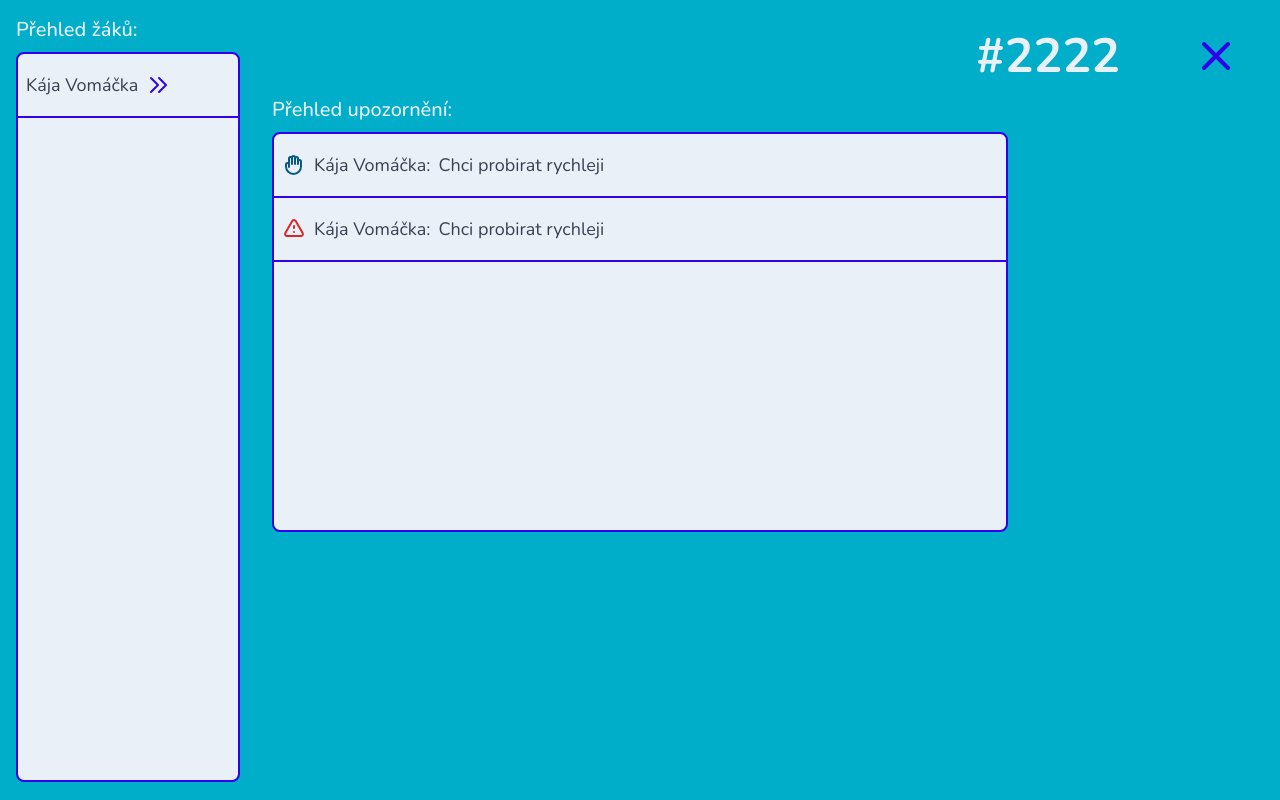
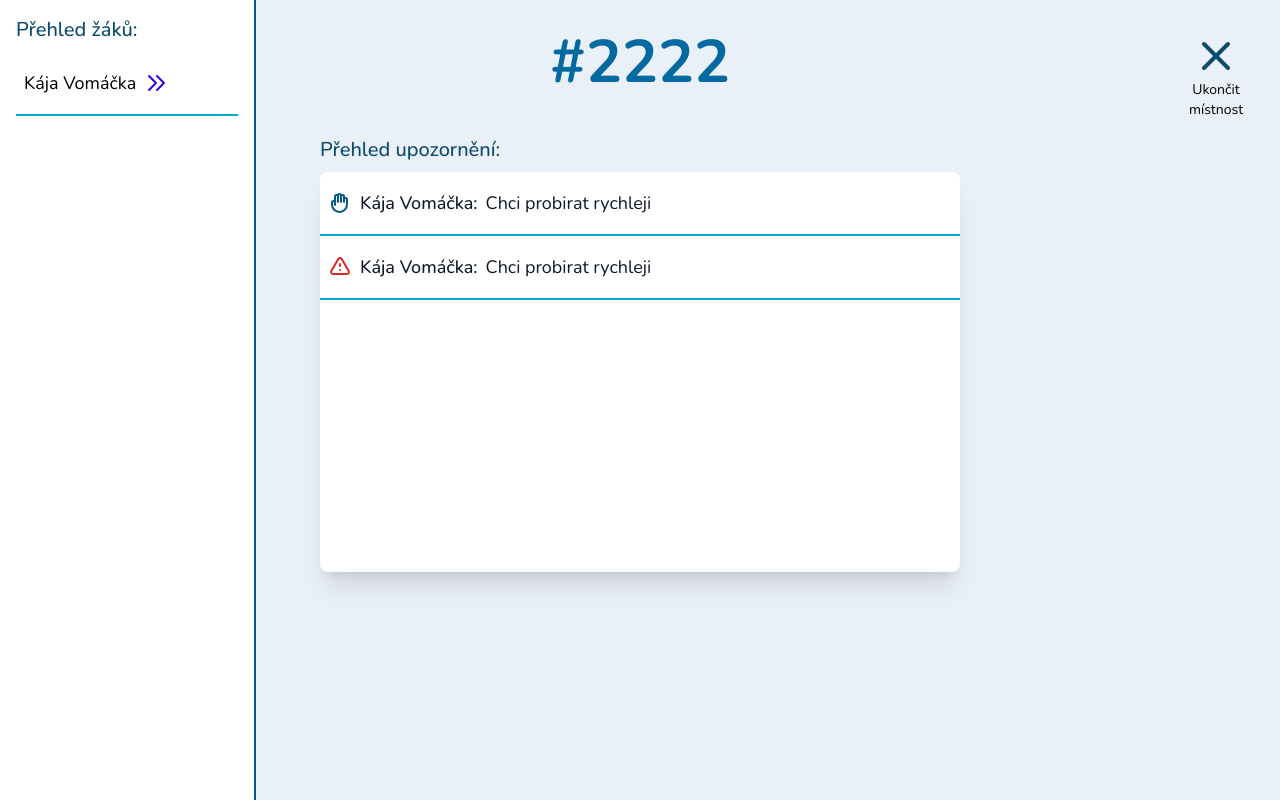
Before and after one commit to burkartd/comenio, a website: page public/ucitel.html in a window 1280 px wide. Drawn offline with nearby package versions, Linux system fonts and the light colour scheme.

Commit message:
dodelavky

```diff
--- a/public/css/style.css
+++ b/public/css/style.css
@@ -6,7 +6,7 @@
 @tailwind utilities;
 
 .tlacitko{
-    @apply bg-comeniodark mx-8 my-4 flex justify-center rounded-xl block;
+    @apply bg-comenioblue mx-8 my-4 flex justify-center rounded-xl block;
 }
 
 .tlacnadpis{
@@ -18,5 +18,5 @@
 }
 
 .zaznam{
-    @apply w-full h-12 border-b-2 border-comeniodark items-center flex text-sm lg:text-base xl:text-lg lg:h-14 xl:h-16;
+    @apply w-full h-12 border-b-2 border-comenioblue items-center flex text-sm lg:text-base xl:text-lg lg:h-14 xl:h-16;
 }
--- a/public/js/index.js
+++ b/public/js/index.js
@@ -1,14 +1,5 @@
 const check = document.querySelector('#check');
 const menu = document.querySelector('#menu');
-
-const socket = io();
-
-// const btn_join = document.getElementById('button');
-
-// btn_join.onclick = function()
-// {
-
-// }
 
 check.addEventListener('click', () => {
     if(menu.classList.contains('hidden')) {
--- a/public/ucitel.html
+++ b/public/ucitel.html
@@ -8,43 +8,44 @@
     <link rel="stylesheet" href="./css/tailwind.css">
 </head>
 <body>
-    <div class="bg-comenioblue font-nunito h-screen grid grid-cols-2 xl:grid-cols-10 auto-rows-min"> <!--container-->
-        <div class="p-8 xl:col-start-9 xl:flex xl:justify-end xl:pt-8 xl:pb-2"> <!--mistnost-->
-            <h1 class="text-comeniowhiteblue text-3xl font-semibold xl:text-5xl lg:text-4xl xl:font-bold">
+    <div class="bg-comeniowhiteblue font-nunito h-screen grid grid-cols-2 xl:grid-cols-10 auto-rows-min"> <!--container-->
+        <div class="p-8 xl:col-start-5 xl:col-span-2 xl:flex xl:justify-center xl:pt-8 xl:pb-2"> <!--mistnost-->
+            <h1 class="text-sky-700 text-3xl font-semibold xl:text-6xl lg:text-4xl xl:font-bold">
                 #2222
             </h1>
         </div>
-        <div class="flex justify-end p-4 items-center pr-6 xl:px-10 xl:col-start-10 xl:pt-8 xl:pb-2"> <!--konec mistnosti-->
+        <div class="flex justify-end xl:justify-center p-4 items-center xl:text-center pr-6 xl:px-4 xl:col-start-10 xl:pt-8 xl:pb-2"> <!--konec mistnosti-->
             <a href="index.html">
-            <svg class="w-12 text-comeniodark" fill="none" stroke="currentColor" viewBox="0 0 24 24" xmlns="http://www.w3.org/2000/svg"><path stroke-linecap="round" stroke-linejoin="round" stroke-width="2" d="M6 18L18 6M6 6l12 12"></path></svg>
+            <svg class="h-12 text-sky-900 xl:self-center xl:mx-auto" fill="none" stroke="currentColor" viewBox="0 0 24 24" xmlns="http://www.w3.org/2000/svg"><path stroke-linecap="round" stroke-linejoin="round" stroke-width="2" d="M6 18L18 6M6 6l12 12"></path></svg>
+            <span class="text-black text-sm px-2 hidden xl:block">Ukončit místnost</span>
             </a>
         </div>
-        <div class="col-span-2 mt-2 mb-4 mx-4 xl:col-span-2 xl:row-span-6 xl:row-start-1 xl:h-[100vh] xl:m-0 xl:p-4"><!--databaze zaku celkove-->
-            <div class="text-comeniowhiteblue text-base font-medium pb-2 xl:text-xl">
+        <div class="xl:bg-white col-span-2 mt-2 mb-4 mx-4 xl:col-span-2 xl:row-span-6 xl:row-start-1 xl:h-[100vh] xl:m-0 xl:p-4 xl:border-r-2 border-sky-800"><!--databaze zaku celkove-->
+            <div class="text-sky-900 text-base font-medium pb-2 xl:text-xl">
                 <span>Přehled žáků:</span>
             </div>
-            <div class="bg-comeniowhiteblue h-52 rounded-lg border-2 border-comeniodark md:h-64 lg:h-72 xl:h-[95%]"><!--actuall databaze zaku-->
+            <div class="bg-white h-52 rounded-lg border-2 border-comeniodark md:h-64 lg:h-72 xl:h-[95%] xl:border-0"><!--actuall databaze zaku-->
                 <div class="zaznam">
-                    <span class="text-gray-700 px-2">Kája Vomáčka </span>
+                    <span class="text-black px-2">Kája Vomáčka </span>
                     <svg class="w-6 text-comeniodark rounded-md" fill="none" stroke="currentColor" viewBox="0 0 24 24" xmlns="http://www.w3.org/2000/svg"><path stroke-linecap="round" stroke-linejoin="round" stroke-width="2" d="M13 5l7 7-7 7M5 5l7 7-7 7"></path></svg>
                 </div>
             </div>
 
         </div>
-        <div class="col-span-2 mt-2 mb-4 mx-4 xl:col-span-6 xl:row-span-3 xl:row-start-2 xl:h-[60vh]"><!--databaze upozorneni celkove-->
-            <div class="text-comeniowhiteblue text-base font-medium pb-2 xl:text-xl">
+        <div class="col-span-2 mt-2 mb-4 mx-4 xl:col-span-6 xl:row-span-3 xl:row-start-2 xl:h-[60vh] xl:mx-16 "><!--databaze upozorneni celkove-->
+            <div class="text-sky-900 text-base font-medium pb-2 xl:text-xl">
                 <span>Přehled upozornění:</span>
             </div>
-            <div class="bg-comeniowhiteblue h-52 rounded-lg border-2 border-comeniodark md:h-64 lg:h-72 xl:h-[50vh]"><!--actuall databaze upozorneni-->
+            <div class="bg-white h-52 rounded-lg border-2 border-sky-700 md:h-64 lg:h-72 xl:h-[50vh] xl:shadow-xl xl:border-0"><!--actuall databaze upozorneni-->
                 <div class="zaznam">
                     <svg class="w-8 text-sky-800 pl-2" fill="none" stroke="currentColor" viewBox="0 0 24 24" xmlns="http://www.w3.org/2000/svg"><path stroke-linecap="round" stroke-linejoin="round" stroke-width="2" d="M7 11.5V14m0-2.5v-6a1.5 1.5 0 113 0m-3 6a1.5 1.5 0 00-3 0v2a7.5 7.5 0 0015 0v-5a1.5 1.5 0 00-3 0m-6-3V11m0-5.5v-1a1.5 1.5 0 013 0v1m0 0V11m0-5.5a1.5 1.5 0 013 0v3m0 0V11"></path></svg>
-                    <span class="text-gray-700 px-2">Kája Vomáčka:</span>
-                    <span class="text-gray-700 ">Chci probirat rychleji</span>
+                    <span class="text-gray-900 px-2 xl:font-medium">Kája Vomáčka:</span>
+                    <span class="text-gray-900 ">Chci probirat rychleji</span>
                 </div>
                 <div class="zaznam">
                     <svg class="w-8 text-red-600 pl-2 " fill="none" stroke="currentColor" viewBox="0 0 24 24" xmlns="http://www.w3.org/2000/svg"><path stroke-linecap="round" stroke-linejoin="round" stroke-width="2" d="M12 9v2m0 4h.01m-6.938 4h13.856c1.54 0 2.502-1.667 1.732-3L13.732 4c-.77-1.333-2.694-1.333-3.464 0L3.34 16c-.77 1.333.192 3 1.732 3z"></path></svg>
-                    <span class="text-gray-700 px-2">Kája Vomáčka:</span>
-                    <span class="text-gray-700 ">Chci probirat rychleji</span>
+                    <span class="text-gray-900 px-2 xl:font-medium">Kája Vomáčka:</span>
+                    <span class="text-gray-900 ">Chci probirat rychleji</span>
                 </div>
             </div>
 
```
Also changed, not shown: public/index.html (+4 -4 lines), public/zak.html (+2 -2 lines), public/css/tailwind.css.
